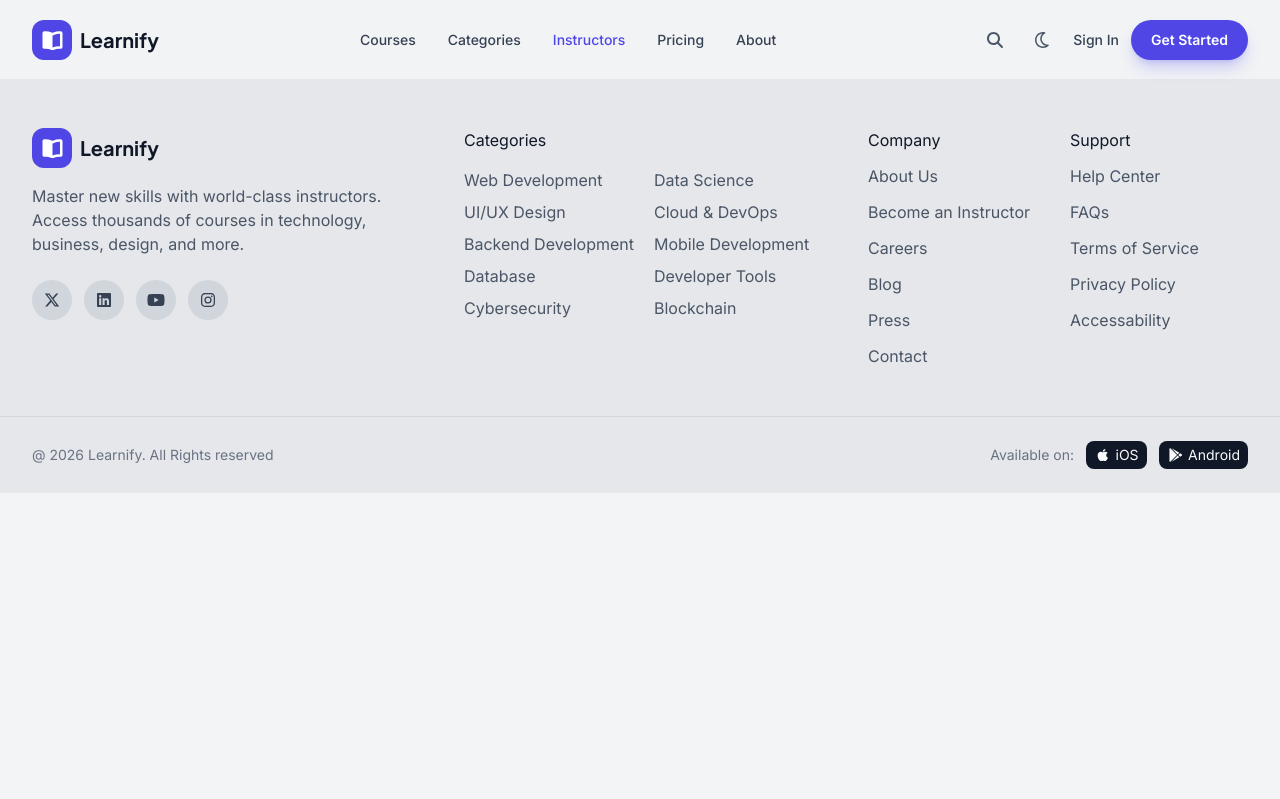
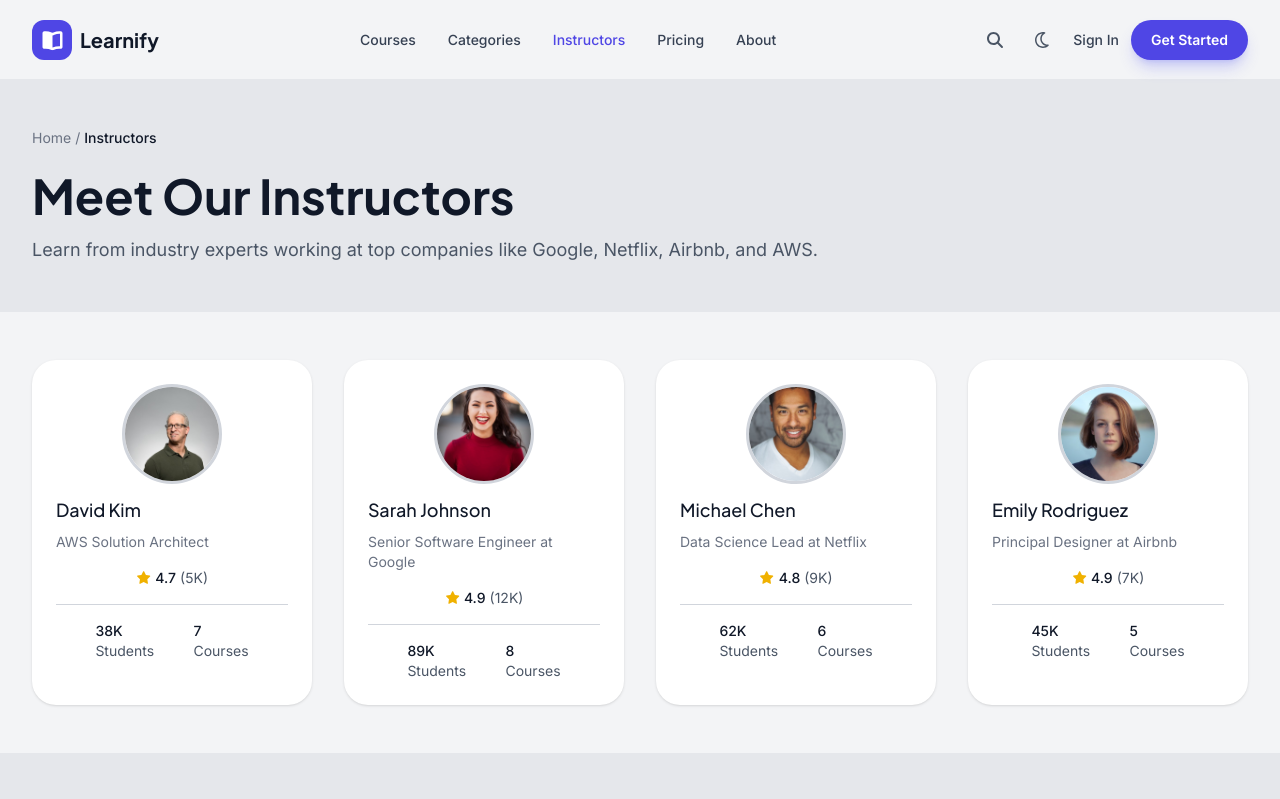
Before and after one commit to Ahmed-Osama99/learnify, a React (Vite) app: page /instructors in a window 1280 px wide. Shown: the top 799 px of the page. Built offline with nearby package versions, Linux system fonts and the light colour scheme.

Commit message:
build instructor page (1/2)

```diff
--- a/src/App.jsx
+++ b/src/App.jsx
@@ -6,6 +6,7 @@ import Footer from "./components/ui/Footer";
 import Home from "./pages/Home/Home";
 import Courses from "./pages/Courses/Courses";
 import Categories from "./pages/categories/Categories";
+import Instructors from "./pages/Instructors/Instructors";
 function App() {
   return (
     <>
@@ -14,6 +15,7 @@ function App() {
         <Route element={<Home />} path="/" />
         <Route element={<Courses />} path="/courses" />
         <Route element={<Categories />} path="/categories" />
+        <Route element={<Instructors />} path="/instructors" />
       </Routes>
       <Footer />
       <Analytics />
--- /dev/null
+++ b/src/pages/Instructors/Instructors.jsx
@@ -0,0 +1,62 @@
+import { Helmet } from "react-helmet-async"
+import PageIntro from "/src/components/ui/PageIntro"
+import InstructorCard from "/src/components/ui/InstructorCard"
+import { useEffect, useState } from "react"
+import { getAllInstructors } from "/src/services/instructorService"
+import { Link } from "react-router-dom"
+import { FontAwesomeIcon } from "@fortawesome/react-fontawesome"
+import { faArrowRight } from "@fortawesome/free-solid-svg-icons"
+
+
+const Instructors = () => {
+    const [instructors, setInstructors] = useState([]);
+    const [isLoading, setIsLoading] = useState(true);
+    const [error, setError] = useState(null);
+
+    useEffect(() => {
+    const getInstructors = async () => {
+        try {
+        const data = await getAllInstructors();
+        setInstructors(data);
+        } catch (err) {
+        setError(err.message);
+        } finally {
+        setIsLoading(false);
+        }
+    };
+
+    getInstructors();
+    }, []);
+    return(
+        <>
+            <Helmet>
+                <title>Instructors | Learnify</title>
+            </Helmet>
+            <main>
+                <PageIntro
+                    pageName="Instructors"
+                    pageTitle="Meet Our Instructors"
+                    pageDesc="Learn from industry experts working at top companies like Google, Netflix, Airbnb, and AWS."
+                />
+                <div className="container">
+                    {isLoading && (
+                        <p className="my-10 text-center text-xl font-bold">
+                            Loading Instructors...
+                        </p>
+                    )}
+                    {error && (
+                        <p className="my-10 text-center text-xl font-bold">Error: {error}</p>
+                    )}
+                    <div className="my-12 grid gap-8 sm:grid-cols-2 lg:grid-cols-4">
+                        {instructors &&
+                            instructors.map((instructor) => (
+                            <InstructorCard key={instructor.id} instructor={instructor} />
+                        ))}
+                    </div>
+                </div>
+            </main>
+        </>
+    )
+}
+
+export default Instructors
```
